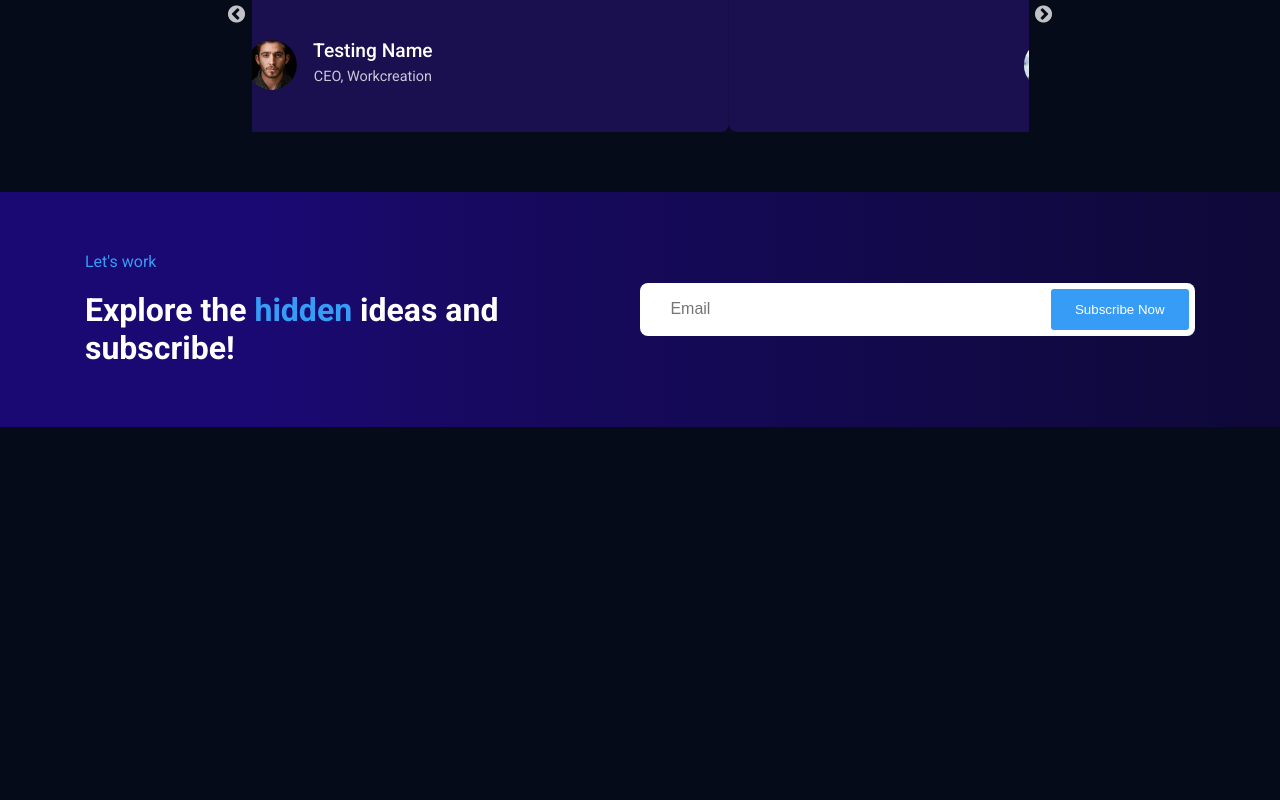
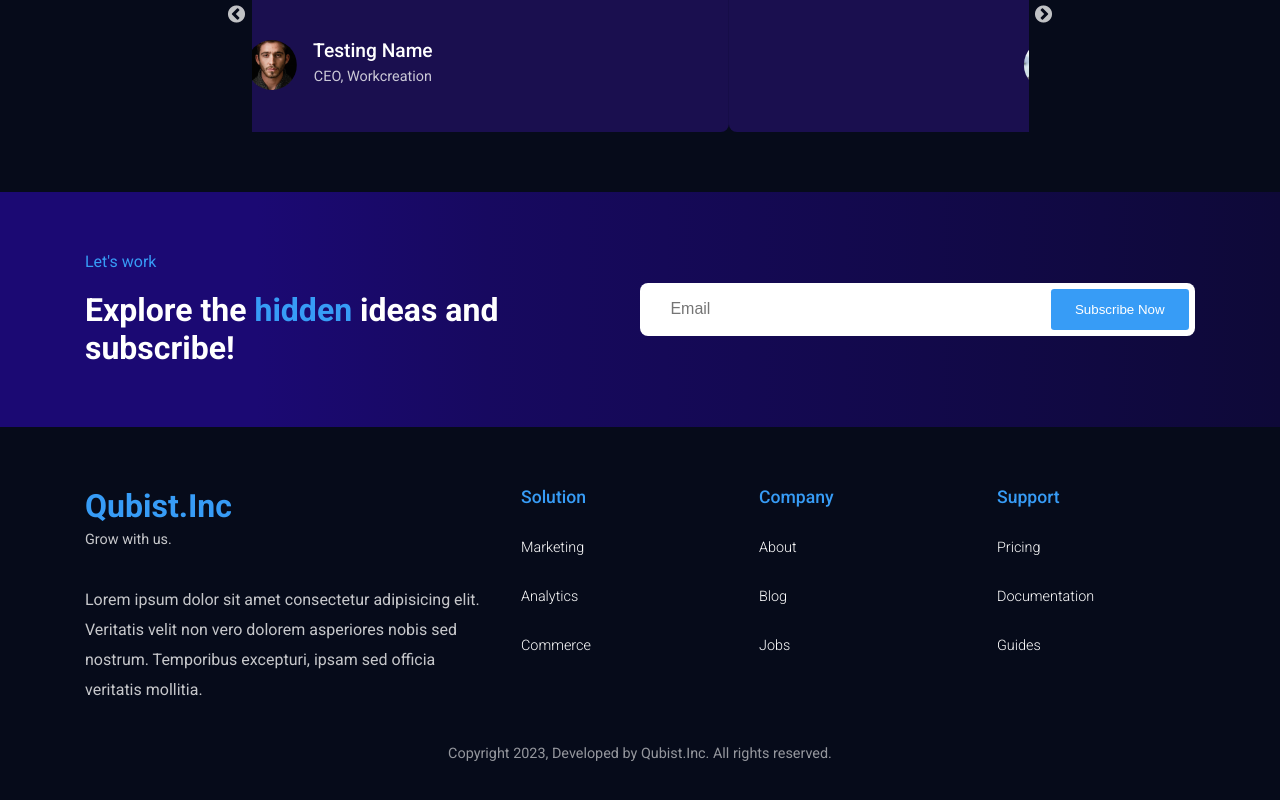
Before and after one commit to ankitkapoor8437/qubist-inc, a React (Create React App) app: page / in a window 1280 px wide. Shown: the part 3910-4710 px from the top of the page. Before the commit the page ends 4337 px from the top, so only its background shows below. Built offline with nearby package versions, Linux system fonts and the light colour scheme.

Commit message:
Footer Section Completed.

```diff
--- a/src/App.js
+++ b/src/App.js
@@ -8,6 +8,7 @@ import Team from './components/UI/Team';
 import Blog from './components/UI/Blog';
 import Testimonial from './components/UI/Testimonial';
 import Newsletter from './components/UI/Newsletter';
+import Footer from './components/UI/Footer';
 
 
 function App() {
@@ -23,6 +24,7 @@ function App() {
       <Blog />
       <Testimonial />
       <Newsletter />
+      <Footer />
       </>
     </div>
   );
--- /dev/null
+++ b/src/assets/data/footerDetails.js
@@ -0,0 +1,44 @@
+export const quickLinks01 = [
+    {
+        path: "#",
+        display: 'Marketing'
+    },
+    {
+        path: "#",
+        display: 'Analytics'
+    },
+    {
+        path: "#",
+        display: 'Commerce'
+    },
+]
+
+export const quickLinks02 = [
+    {
+        path: "#",
+        display: 'Pricing'
+    },
+    {
+        path: "#",
+        display: 'Documentation'
+    },
+    {
+        path: "#",
+        display: 'Guides'
+    },
+]
+
+export const quickLinks03 = [
+    {
+        path: "#about",
+        display: 'About'
+    },
+    {
+        path: "#blog",
+        display: 'Blog'
+    },
+    {
+        path: "#jobs",
+        display: 'Jobs'
+    },
+]
--- /dev/null
+++ b/src/components/UI/Footer.jsx
@@ -0,0 +1,66 @@
+import React from 'react'
+import '../styles/Footer.css'
+import { quickLinks01, quickLinks02, quickLinks03 } from '../../assets/data/footerDetails'
+
+const Footer = () => {
+    const year = new Date().getFullYear();
+    return (
+        <footer className='footer'>
+            <div className="container">
+                <div className="footer__wrapper">
+                    <div className="footer__logo">
+                        <h2>Qubist.Inc</h2>
+                        <p className="description">Grow with us.</p>
+                        <p className="small__text description">
+                            Lorem ipsum dolor sit amet consectetur adipisicing elit.
+                            Veritatis velit non vero dolorem asperiores nobis sed nostrum.
+                            Temporibus excepturi, ipsam sed officia veritatis mollitia.
+                        </p>
+                    </div>
+
+                    <div className="footer__quick-links">
+                        <h3 className="quick__links-title">Solution</h3>
+                        <ul className="quick__links">
+                            {
+                                quickLinks01.map(({ index, display, path }) => (
+                                    <li className='quick__link-item' key={index}>
+                                        <a href={path}>{display}</a>
+                                    </li>
+                                ))
+                            }
+                        </ul>
+                    </div>
+
+                    <div className="footer__quick-links">
+                        <h3 className="quick__links-title">Company</h3>
+                        <ul className="quick__links">
+                            {
+                                quickLinks03.map(({ index, display, path }) => (
+                                    <li className='quick__link-item' key={index}>
+                                        <a href={path}>{display}</a>
+                                    </li>
+                                ))
+                            }
+                        </ul>
+                    </div>
+
+                    <div className="footer__quick-links">
+                        <h3 className="quick__links-title">Support</h3>
+                        <ul className="quick__links">
+                            {
+                                quickLinks02.map(({ index, display, path }) => (
+                                    <li className='quick__link-item' key={index}>
+                                        <a href={path}>{display}</a>
+                                    </li>
+                                ))
+                            }
+                        </ul>
+                    </div>
+                </div>
+                <p className='copyright'>Copyright {year}, Developed by Qubist.Inc. All rights reserved.</p>
+            </div>
+        </footer>
+    )
+}
+
+export default Footer;
--- /dev/null
+++ b/src/components/styles/Footer.css
@@ -0,0 +1,61 @@
+.footer {
+    padding: 60px 0px;
+}
+
+.footer__wrapper {
+    display: flex;
+    justify-content: space-between;
+    column-gap: 2.5rem;
+}
+
+.footer__logo {
+    width: 40%;
+}
+
+.footer__quick-links {
+    width: 20%;
+}
+
+.footer__logo h2 {
+    color: var(--primary-color);
+}
+
+.small__text {
+    font-size: 1rem;
+    margin-top: 30px;
+}
+
+.quick__links-title {
+    font-size: 1.1rem;
+    color: var(--primary-color);
+    font-weight: 500;
+    margin-bottom: 30px;
+}
+
+.quick__links {
+    list-style: none;
+}
+
+
+.quick__link-item {
+    margin-bottom: 30px;
+}
+
+
+.quick__link-item a {
+    font-size: 0.9rem;
+    font-weight: 300;
+    cursor: pointer;
+}
+
+.quick__link-item a:hover{
+    color: var(--primary-color);
+}
+
+.copyright{
+    color: rgba(255, 255, 255, 0.573);
+    margin-top: 40px;
+    text-align: center;
+    font-size: 0.9rem;
+    font-weight: 400;
+}
```
